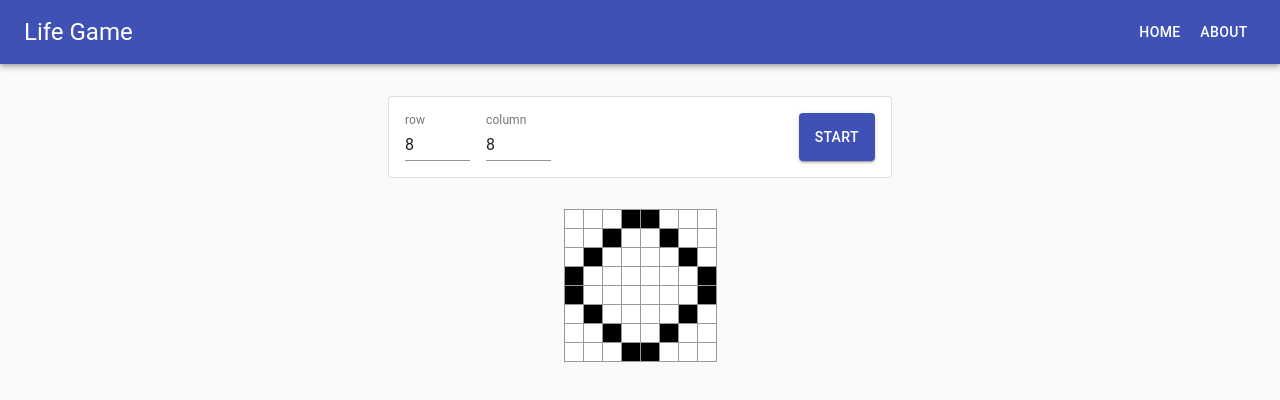
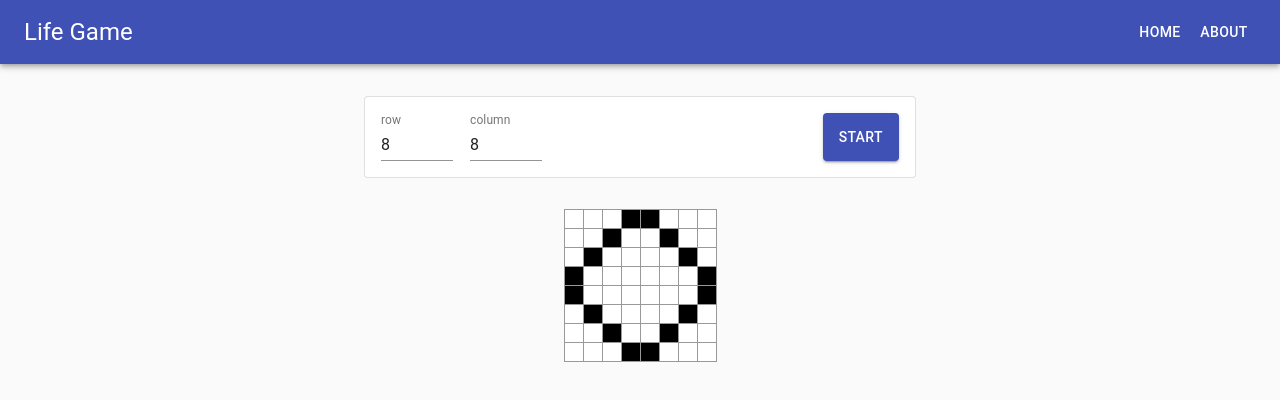
Before and after one commit to koyo-miyamura/lifegame_react, a React (Create React App) app: page / in a window 1280 px wide. Shown: the top 400 px of the page. Built offline with nearby package versions, Linux system fonts and the light colour scheme.

Commit message:
コンテナの幅を調整

```diff
--- a/src/containers/App.tsx
+++ b/src/containers/App.tsx
@@ -10,7 +10,7 @@ const App: FC<{}> = () => {
       <CssBaseline />
       <AppHeader routes={routes} />
 
-      <Container maxWidth="sm">
+      <Container>
         <Switch>
           {routes.map((route) => (
             <Route
```
